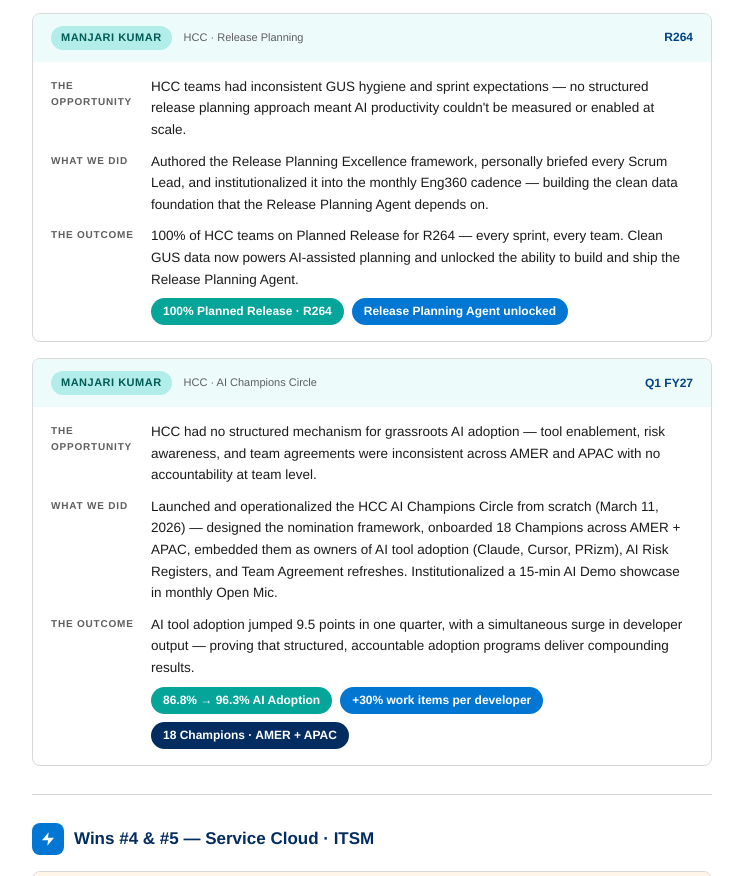
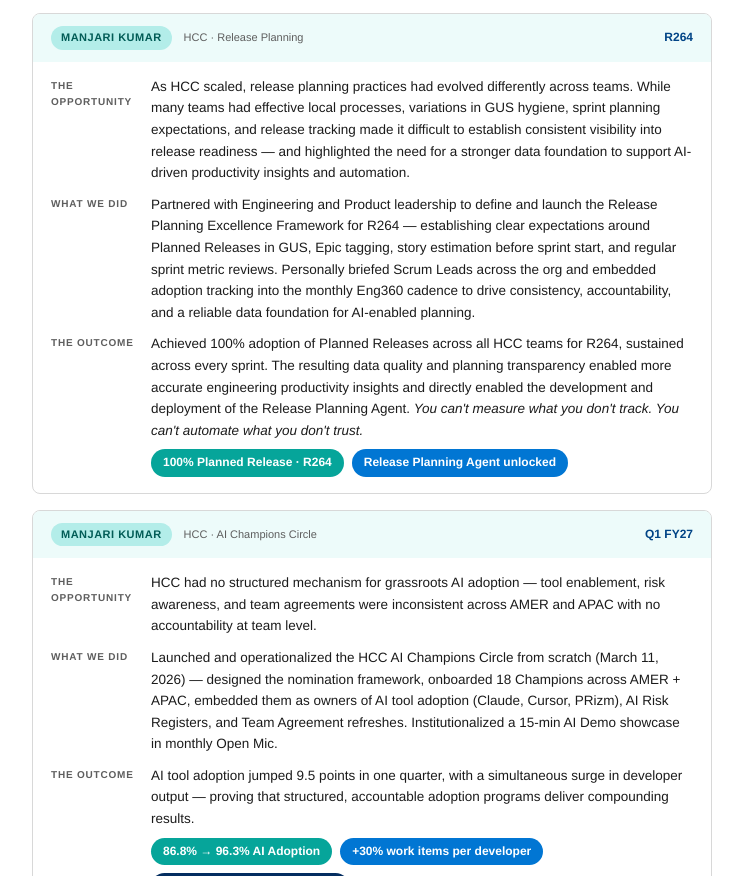
Before and after one commit to dsanyal-bot/ai-delivery-wins, a plain HTML site: page index.html in a window 1280 px wide. Shown: the part 970-1846 px from the top of the page, without its empty margins (268-1011 px from the left). Drawn offline with Linux system fonts and the light colour scheme.

Commit message:
Update Manjari Win #1: use approved HCC Release Planning copy from DM

```diff
--- a/index.html
+++ b/index.html
@@ -393,16 +393,16 @@
         <div class="rows">
           <div class="card-row">
             <span class="row-label">The Opportunity</span>
-            <span class="row-text">HCC teams had inconsistent GUS hygiene and sprint expectations — no structured release planning approach meant AI productivity couldn't be measured or enabled at scale.</span>
+            <span class="row-text">As HCC scaled, release planning practices had evolved differently across teams. While many teams had effective local processes, variations in GUS hygiene, sprint planning expectations, and release tracking made it difficult to establish consistent visibility into release readiness — and highlighted the need for a stronger data foundation to support AI-driven productivity insights and automation.</span>
           </div>
           <div class="card-row">
             <span class="row-label">What We Did</span>
-            <span class="row-text">Authored the Release Planning Excellence framework, personally briefed every Scrum Lead, and institutionalized it into the monthly Eng360 cadence — building the clean data foundation that the Release Planning Agent depends on.</span>
+            <span class="row-text">Partnered with Engineering and Product leadership to define and launch the Release Planning Excellence Framework for R264 — establishing clear expectations around Planned Releases in GUS, Epic tagging, story estimation before sprint start, and regular sprint metric reviews. Personally briefed Scrum Leads across the org and embedded adoption tracking into the monthly Eng360 cadence to drive consistency, accountability, and a reliable data foundation for AI-enabled planning.</span>
           </div>
           <div class="card-row">
             <span class="row-label">The Outcome</span>
             <span class="row-text">
-              100% of HCC teams on Planned Release for R264 — every sprint, every team. Clean GUS data now powers AI-assisted planning and unlocked the ability to build and ship the Release Planning Agent.
+              Achieved 100% adoption of Planned Releases across all HCC teams for R264, sustained across every sprint. The resulting data quality and planning transparency enabled more accurate engineering productivity insights and directly enabled the development and deployment of the Release Planning Agent. <em>You can't measure what you don't track. You can't automate what you don't trust.</em>
               <div class="metrics">
                 <span class="metric-pill teal">100% Planned Release · R264</span>
                 <span class="metric-pill">Release Planning Agent unlocked</span>
```
